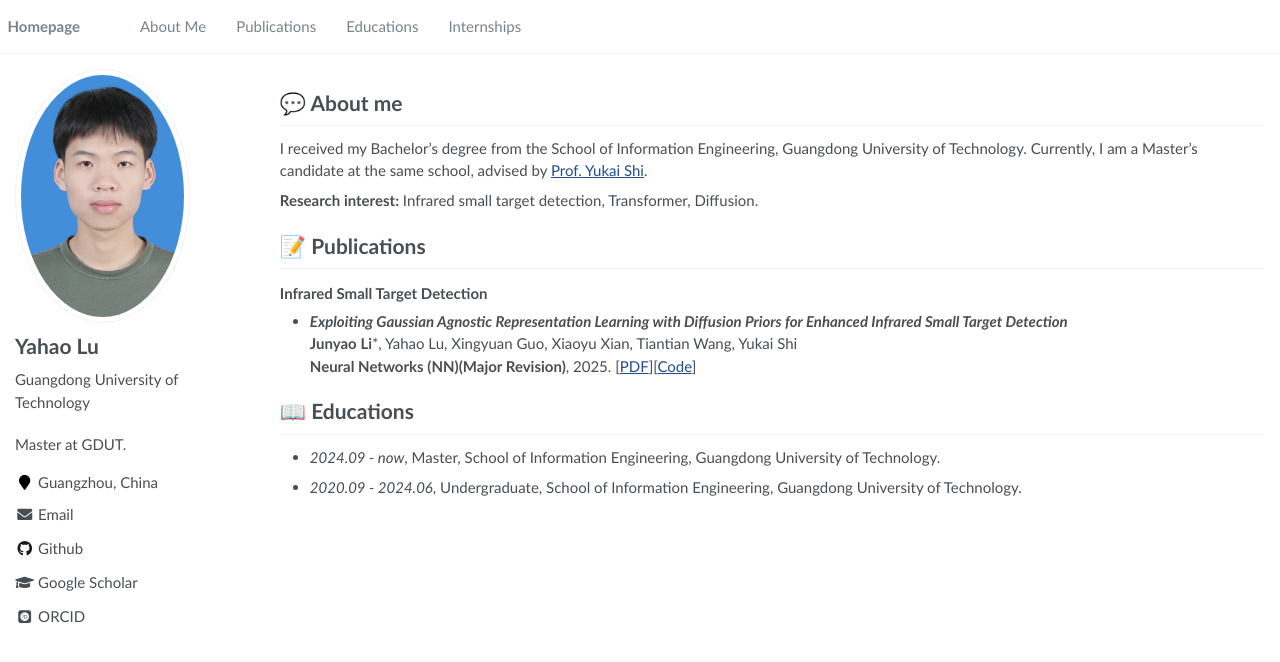
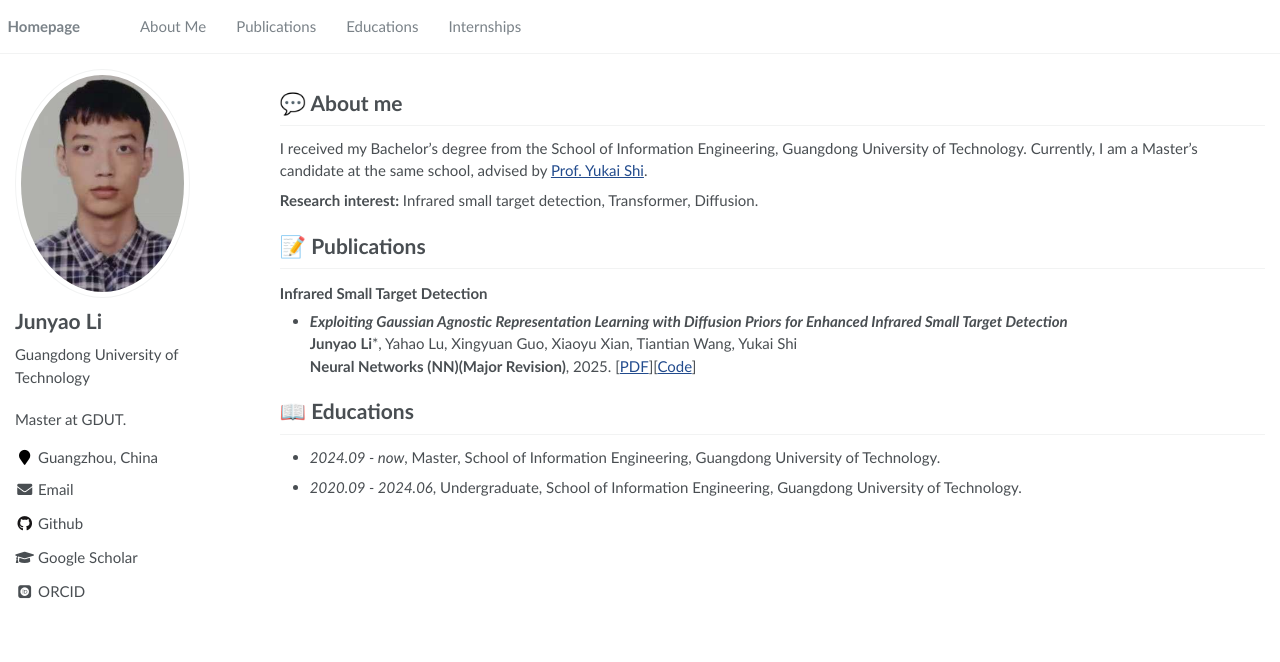
Before and after one commit to datou0326/datou0326.github.io, a Jekyll site: the page built from _pages/about.md, in a window 1280 px wide. Shown: the top 662 px of the page. Built offline with Jekyll 4.4.1, drawn with Linux system fonts in a browser that asks for light colours; some web fonts are replaced.

Commit message:
Update _config.yml

```diff
--- a/_config.yml
+++ b/_config.yml
@@ -6,9 +6,9 @@
 # `jekyll serve`. If you change this file, please restart the server process.
 
 # Site Settings
-title                    : "Yahao Lu (卢雅豪)"
+title                    : "Junyao Li (李君耀)"
 description              : "Master at GDUT. "
-repository               : "luy0222/luy0222.github.io"
+repository               : "datou0326/datou0326.github.io"
 google_scholar_stats_use_cdn : true
 
 # google analytics
@@ -21,14 +21,14 @@ baidu_site_verification  :  # get baidu_site_verification from https://ziyuan.ba
 
 # Site Author
 author:
-  name             : "Yahao Lu"
-  avatar           : "images/luy.jpg"
+  name             : "Junyao Li"
+  avatar           : "images/datou.png"
   bio              : "Guangdong University of Technology"
   location         : "Guangzhou, China"
   employer         :
   pubmed           :
-  googlescholar    :  "https://scholar.google.com/citations?user=68jlDIYAAAAJ&hl=zh-CN"
-  email            : "2112303120@mail2.gdut.edu.cn"
+  googlescholar    :  "https://scholar.google.com/citations?user=AJZs6bkAAAAJ&hl=zh-CN"
+  email            : "2112403037@mail2.gdut.edu.cn"
   researchgate     :  # e.g., "https://www.researchgate.net/profile/yourprofile"
   uri              :
   bitbucket        :
@@ -37,7 +37,7 @@ author:
   flickr           :
   facebook         :
   foursquare       :
-  github           : "https://github.com/luy0222"
+  github           : "https://github.com/datou0326"
   google_plus      :
   keybase          :
   instagram        :
@@ -45,7 +45,7 @@ author:
   lastfm           :
   linkedin         : # e.g., "linkedin username"
   dblp             : # e.g., "https://dblp.org/pid/xx/xxxx.html"
-  orcid            : "https://orcid.org/my-orcid?orcid=0009-0000-1862-3159"
+  orcid            : "https://orcid.org/0009-0002-4541-5114"
   pinterest        :
   soundcloud       :
   stackoverflow    : # http://stackoverflow.com/users/123456/username
```
